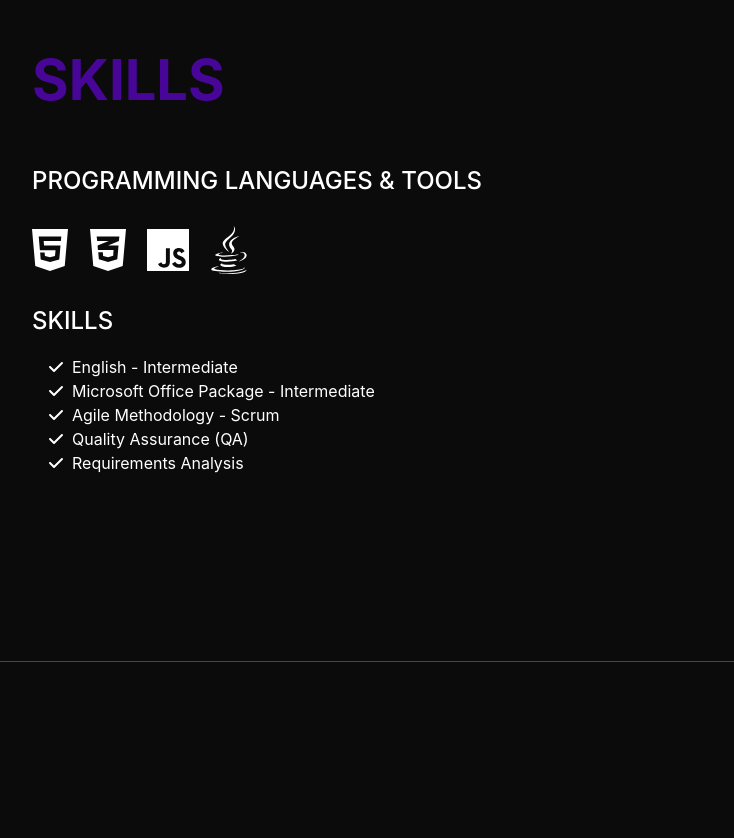
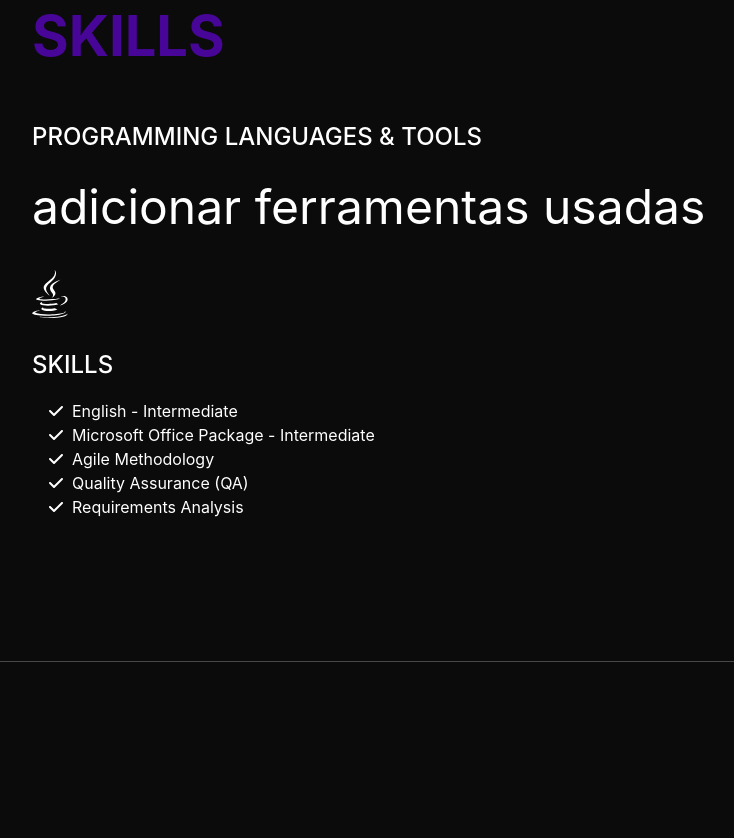
Before and after one commit to Guilherme-das-Chagas/-, a plain HTML site: page index.htm in a window 1280 px wide. Shown: the part 2542-3380 px from the top of the page, without its empty margins (288-1022 px from the left). Drawn offline with nearby package versions, Linux system fonts and the light colour scheme; a web font is replaced by a local one.

Commit message:
anotações do que deve ser modificados

```diff
--- a/index.htm
+++ b/index.htm
@@ -128,9 +128,7 @@
                     <h2 class="mb-5">Skills</h2>
                     <div class="subheading mb-3">Programming Languages & Tools</div>
                     <ul class="list-inline dev-icons">
-                        <li class="list-inline-item"><i class="fab fa-html5"></i></li>
-                        <li class="list-inline-item"><i class="fab fa-css3-alt"></i></li>
-                        <li class="list-inline-item"><i class="fab fa-js"></i></li>
+                        <p>adicionar ferramentas usadas </p>
                         <li class="list-inline-item"><i class="fab fa-java"></i></li>
                     </ul>
                     <div class="subheading mb-3">Skills</div>
@@ -145,7 +143,7 @@
                         </li>
                         <li>
                             <span class="fa-li"><i class="fas fa-check"></i></span>
-                             Agile Methodology - Scrum
+                             Agile Methodology
                         </li>
                         <li>
                             <span class="fa-li"><i class="fas fa-check"></i></span>
@@ -191,7 +189,7 @@
                         </li>
                         <li>
                             <span class="fa-li"><i class="fas fa-award text-success"></i></span>
-                            Sintaxi Básico com Java
+                            trocar para outra coisa
                             <sup></sup>
 
                         </li>
```
